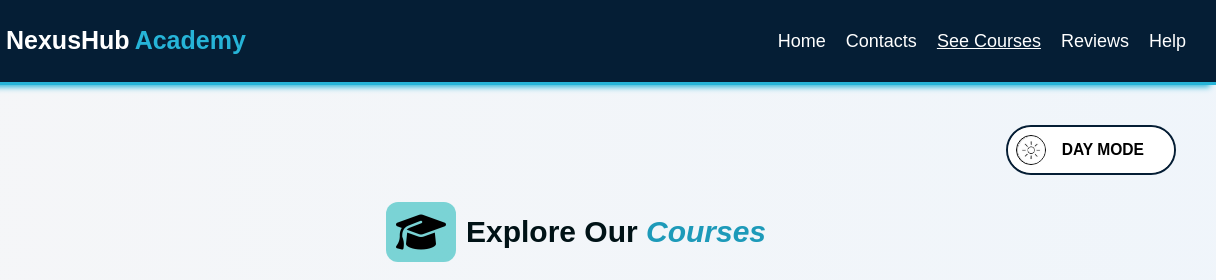
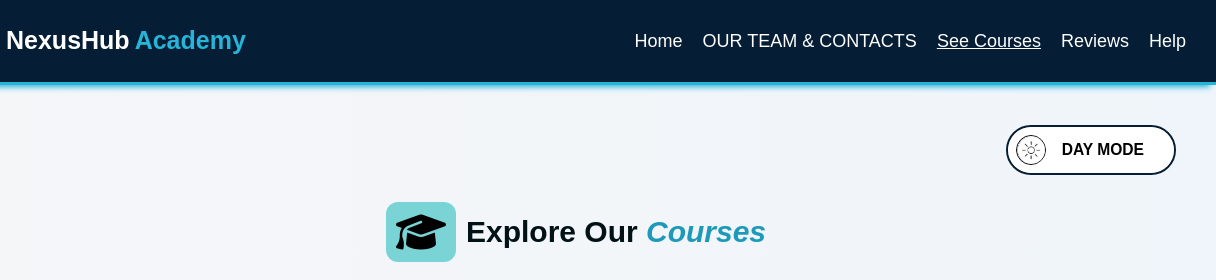
Before and after one commit to Siam-Tech24/NexusHub-Academy, a plain HTML site: page courses.html in a window 1280 px wide. Shown: the top 280 px of the page, 64-1280 px from the left. Drawn offline with Linux system fonts and the light colour scheme.

```diff
--- a/courses.html
+++ b/courses.html
@@ -335,7 +335,7 @@
             <div id="nav_button">
                 <ul>
                     <li><a href="index.html">Home</a></li>
-                    <li><a href="contacts.html">Contacts</a></li>
+                    <li><a href="contacts.html">OUR TEAM & CONTACTS</a></li>
                     <li class="current_site"><a href="">See Courses</a></li>
                     <li><a href="reviews.html">Reviews</a></li>
                     <li><a href="guide.html">Help</a></li>
@@ -352,7 +352,7 @@
         <aside class="sidebar" id="sidebar">
             <ul>
                 <li><a href="index.html">HOME</a></li>
-                <li><a href="contacts.html">CONTACTS</a></li>
+                <li><a href="contacts.html">OUR TEAM & CONTACTS</a></li>
                 <li id="current_site"><a href="">SEE COURSES</a></li>
                 <li><a href="reviews.html">REVIEWS</a></li>
                 <li><a href="guide.html">HELP</a></li>
```
